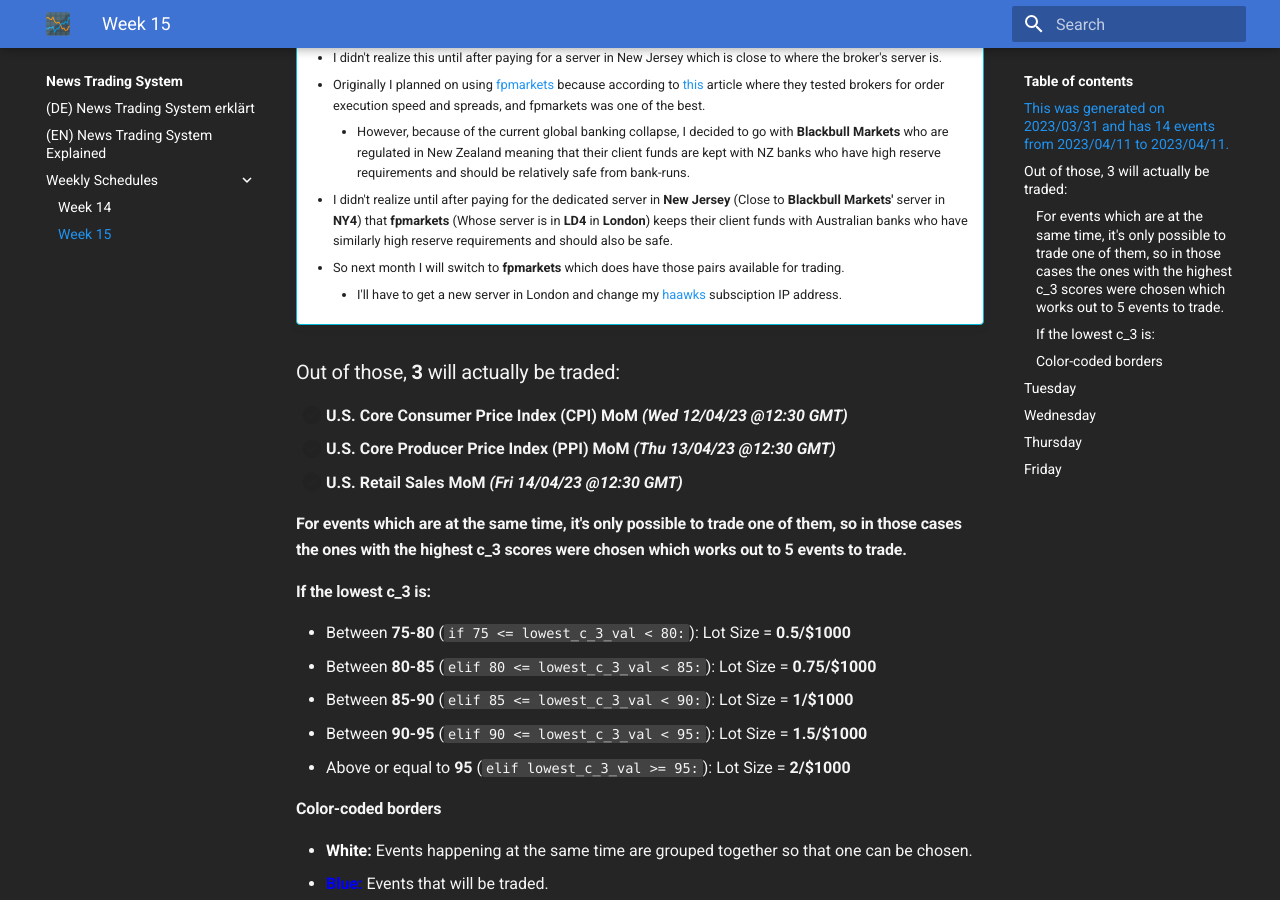
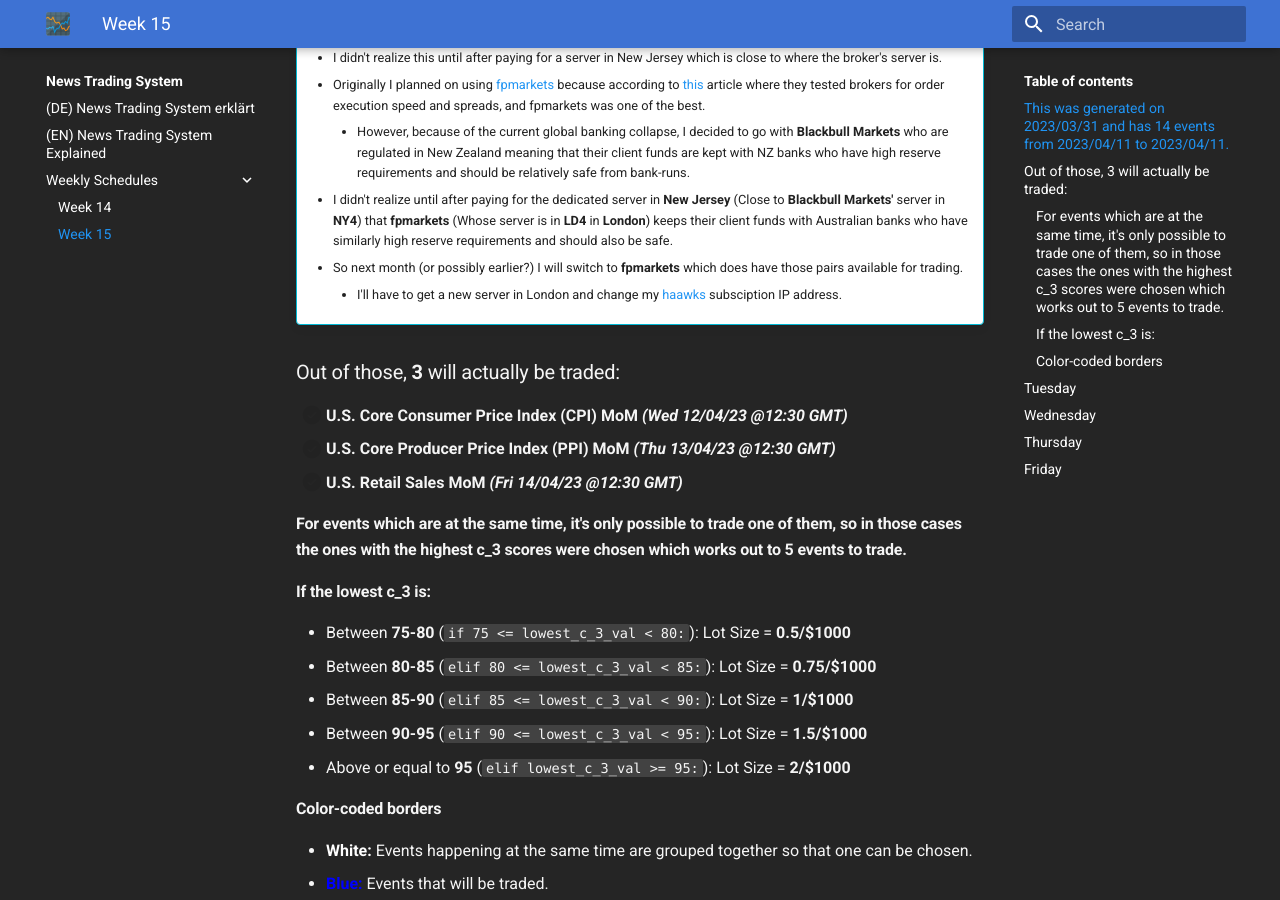
Before and after one commit to spliffli/news-trading-analyzer, an MkDocs documentation site: the page built from docs/weekly-schedules/week-15-schedule.md, in a window 1280 px wide and 900 px high, scrolled down 475 px. Built offline with MkDocs 1.6.1 and Material for MkDocs 9.7.7, drawn with Linux system fonts in a browser that asks for light colours; comment, search, counter and statistics services are not loaded.

Commit message:
updated docs

```diff
--- a/docs/weekly-schedules/week-15-schedule.md
+++ b/docs/weekly-schedules/week-15-schedule.md
@@ -11,7 +11,7 @@
       - Originally I planned on using [fpmarkets](https://www.fpmarkets.com/) because according to [this](https://offbeatforex.com/forex-brokers-for-trading-news/) article where they tested brokers for order execution speed and spreads, and fpmarkets was one of the best.
           - However, because of the current global banking collapse, I decided to go with **Blackbull Markets** who are regulated in New Zealand meaning that their client funds are kept with NZ banks who have high reserve requirements and should be relatively safe from bank-runs.
       - I didn't realize until after paying for the dedicated server in **New Jersey** (Close to **Blackbull Markets'** server in **NY4**) that **fpmarkets** (Whose server is in **LD4** in **London**) keeps their client funds with Australian banks who have similarly high reserve requirements and should also be safe.
-      - So next month I will switch to **fpmarkets** which does have those pairs available for trading.
+      - So next month (or possibly earlier?) I will switch to **fpmarkets** which does have those pairs available for trading.
         - I'll have to get a new server in London and change my [haawks](https://www.haawks.com/) subsciption IP address.
 
 ### Out of those, **3** will actually be traded:
```
